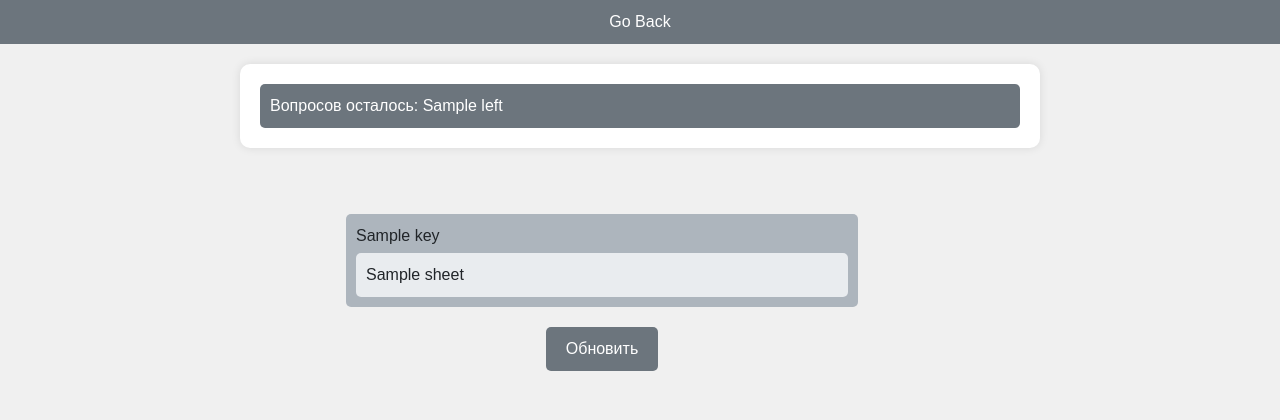
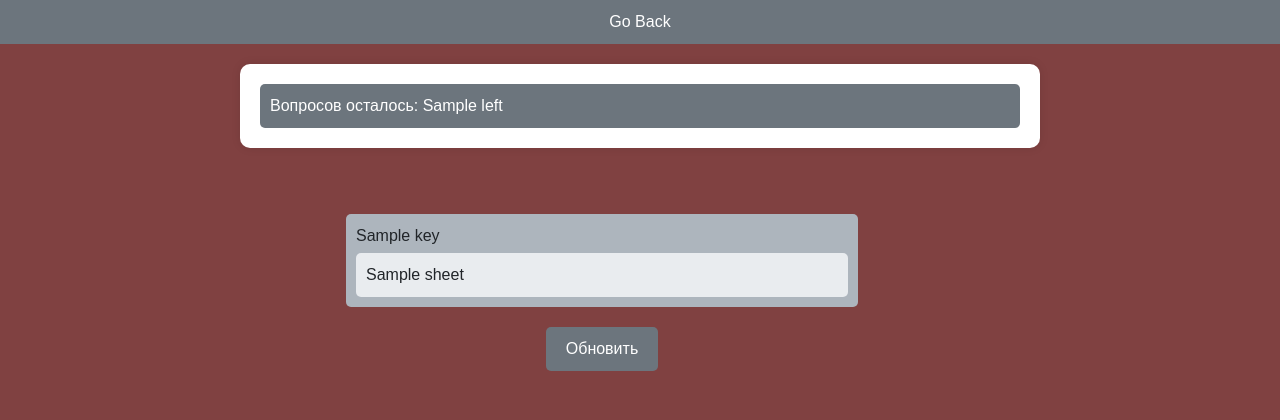
Before and after one commit to Catnap431/codespaces-flask-123-411, a Flask app: template templates/sheet.html in a window 1280 px wide. Shown: the top 420 px of the page. Run offline with Flask 3, Linux system fonts and the light colour scheme; the template is opened without the code that fills it: most values are stand-ins (such as "Sample title", 1, 10 or a date in 2020); some libraries are stand-ins or nearby versions.

Commit message:
123 Artem

```diff
--- a/templates/sheet.html
+++ b/templates/sheet.html
@@ -10,7 +10,7 @@
             font-family: Arial, sans-serif;
             margin: 0;
             padding: 0;
-            background-color: #f0f0f0; /* Подложка */
+            background-color: #804141; /* Подложка */
         }
 
         header {
```
